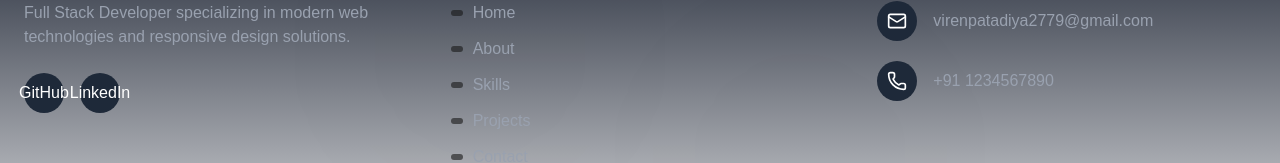
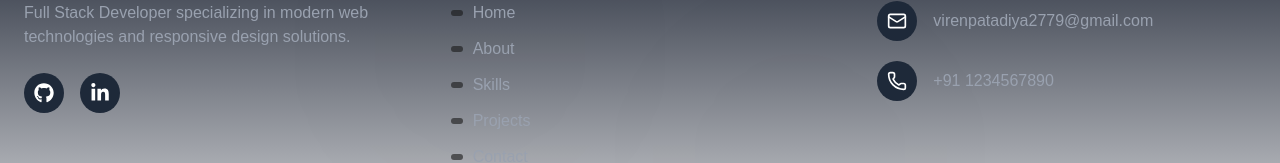
Before and after one commit to VIREN2779/viren-patadiya, a React (Vite) app: page / in a window 1280 px wide. Shown: the part 911-1074 px from the top of the page. Built offline with nearby package versions, Linux system fonts and the light colour scheme.

Commit message:
refactor(Footer.tsx): Used react-icons for socialLinks icon show

```diff
--- a/package.json
+++ b/package.json
@@ -36,6 +36,7 @@
     "react": "^19.2.5",
     "react-dom": "^19.2.5",
     "react-hook-form": "^7.73.1",
+    "react-icons": "^5.6.0",
     "react-router-dom": "^7.14.2",
     "shadcn": "^4.4.0",
     "sonner": "^2.0.7",
--- a/src/components/Footer.tsx
+++ b/src/components/Footer.tsx
@@ -1,4 +1,5 @@
-import { ArrowUp, Mail, Phone } from 'lucide-react';
+import { ArrowUp, Mail, Phone } from "lucide-react";
+import { FaGithub, FaLinkedinIn } from "react-icons/fa";
 import { Button } from "@/components/ui/button";
 import { Separator } from "@/components/ui/separator";
 
@@ -12,8 +13,16 @@ export default function Footer() {
     const quickLinks = ['hero', 'about', 'skills', 'projects', 'contact'];
 
     const socialLinks = [
-        { label: 'GitHub', url: 'https://github.com/VIREN2779/' },
-        { label: 'LinkedIn', url: 'https://www.linkedin.com/in/viren-patadiya-5029561a0/' },
+        {
+            label: "GitHub",
+            url: "https://github.com/VIREN2779/",
+            icon: FaGithub,
+        },
+        {
+            label: "LinkedIn",
+            url: "https://www.linkedin.com/in/viren-patadiya-5029561a0/",
+            icon: FaLinkedinIn,
+        },
     ];
 
     const contactItems = [
@@ -34,7 +43,7 @@ export default function Footer() {
                             Full Stack Developer specializing in modern web technologies and responsive design solutions.
                         </p>
                         <div className="flex space-x-4">
-                            {socialLinks.map(({ label, url }) => (
+                            {socialLinks.map(({ label, url, icon: Icon }) => (
                                 <a
                                     key={label}
                                     href={url}
@@ -43,7 +52,7 @@ export default function Footer() {
                                     aria-label={label}
                                     className="w-10 h-10 rounded-full bg-gray-800 flex items-center justify-center hover:bg-primary hover:scale-110 transition-all duration-300"
                                 >
-                                    {label}
+                                    <Icon className="w-5 h-5 text-white" />
                                 </a>
                             ))}
                         </div>
```
Also changed, not shown: 1 other file (tests, documents, lock files or other folders).
